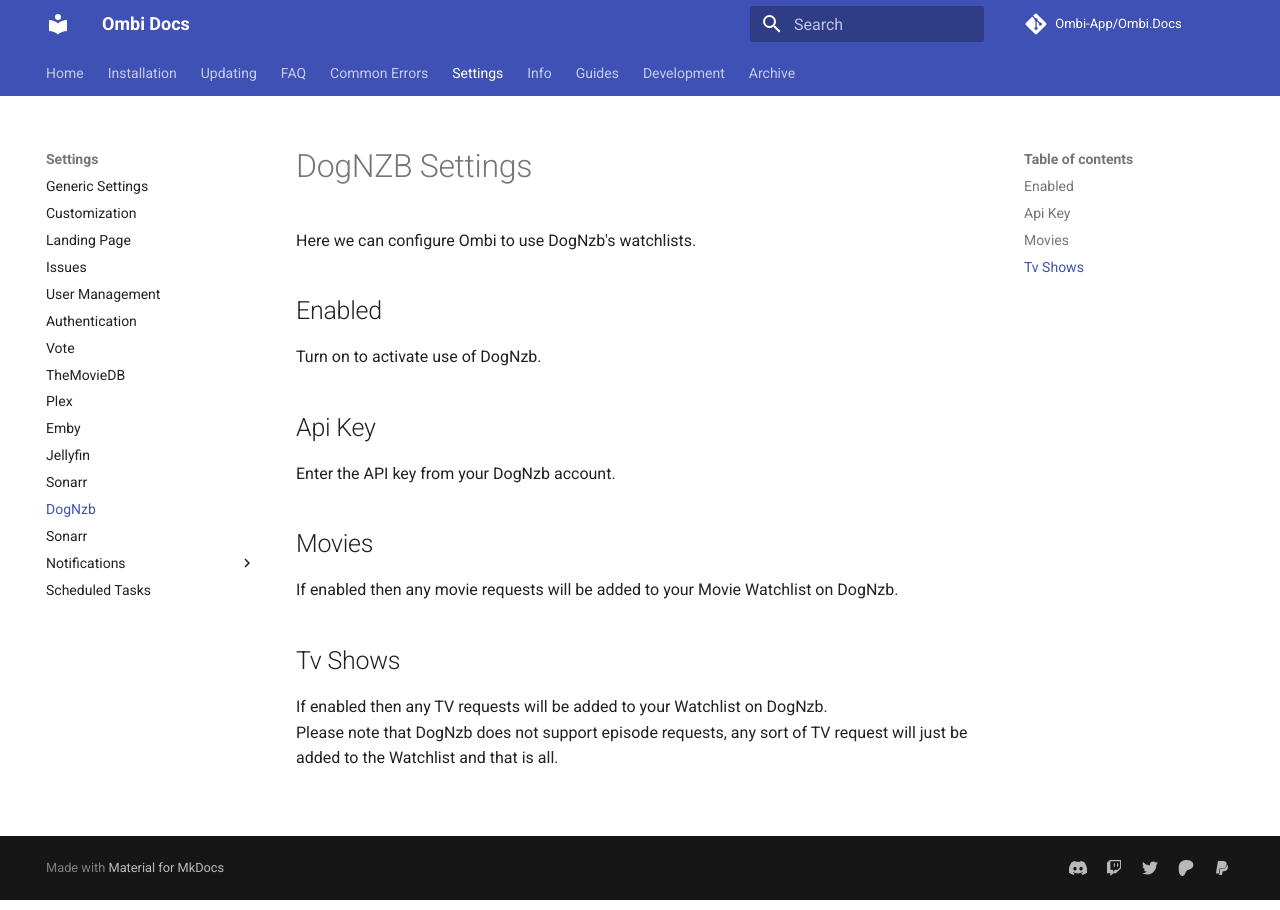
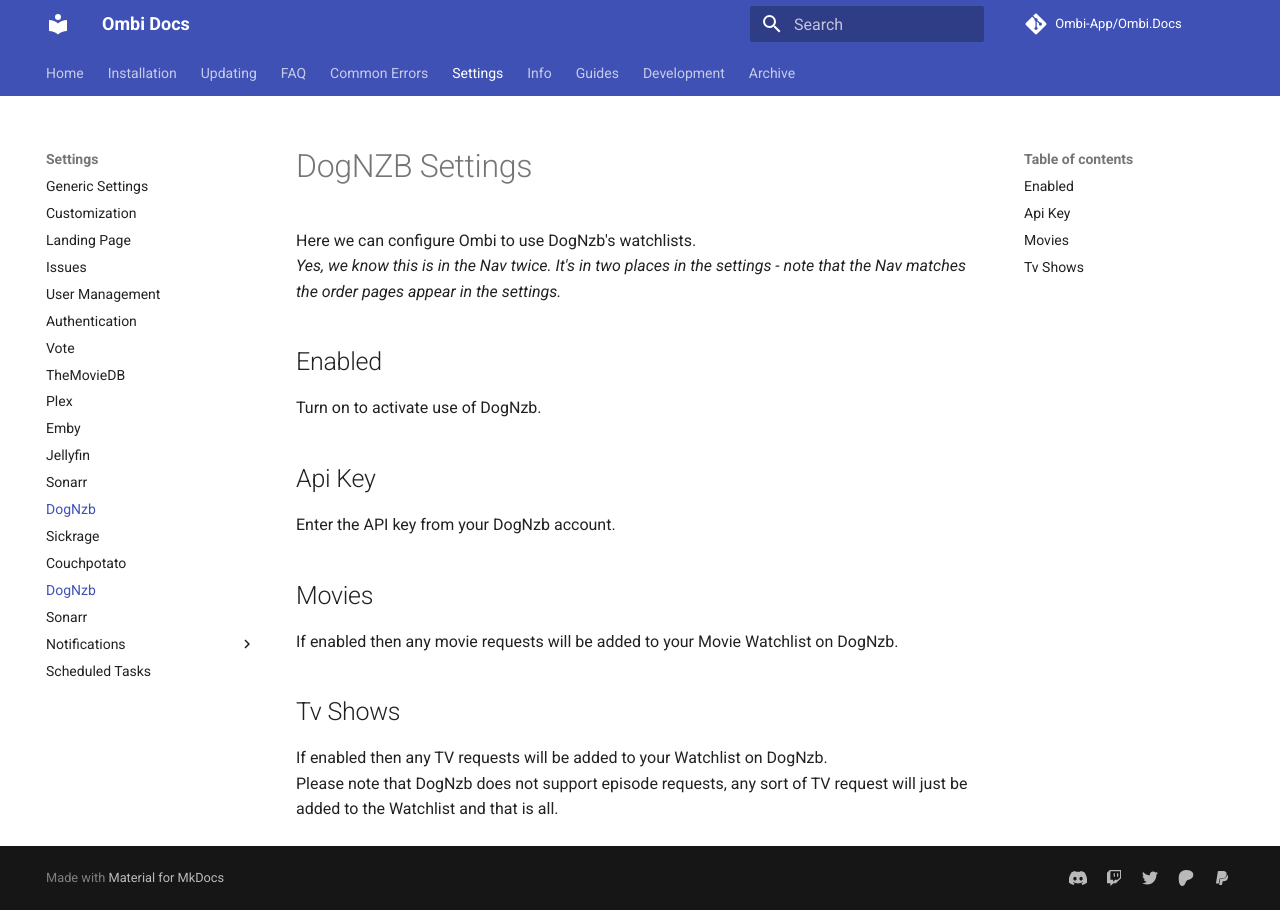
Before and after one commit to Ombi-app/Ombi.Docs, an MkDocs documentation site: the page built from docs/settings/dognzb.md, in a window 1280 px wide. Built offline with MkDocs 1.6.1 and Material for MkDocs 9.7.7, drawn with Linux system fonts in a browser that asks for light colours; comment, search, counter and statistics services are not loaded.

Commit message:
More placeholders

```diff
--- a/docs/settings/dognzb.md
+++ b/docs/settings/dognzb.md
@@ -1,6 +1,7 @@
 # DogNZB Settings
 
 Here we can configure Ombi to use DogNzb's watchlists.
+_Yes, we know this is in the Nav twice. It's in two places in the settings - note that the Nav matches the order pages appear in the settings._
 
 ## Enabled
 
--- a/mkdocs.yml
+++ b/mkdocs.yml
@@ -79,9 +79,9 @@
     - Jellyfin: settings/jellyfin.md
     - Sonarr: settings/all-the-arrs.md
     - DogNzb: settings/dognzb.md
-    #- Sickrage
-    #- Couchpotato
-    #- DogNzb: settings/dognzb.md
+    - Sickrage: settings/sickrage.md
+    - Couchpotato: settings/couchpotato.md
+    - DogNzb: settings/dognzb.md
     - Radarr: settings/all-the-arrs.md
     - Notifications:
       #- Mobile: settings/notifications/cloudmobile.md
```
Also changed, not shown: docs/settings/couchpotato.md (added, +3 -0 lines), docs/settings/sickrage.md (added, +3 -0 lines).
